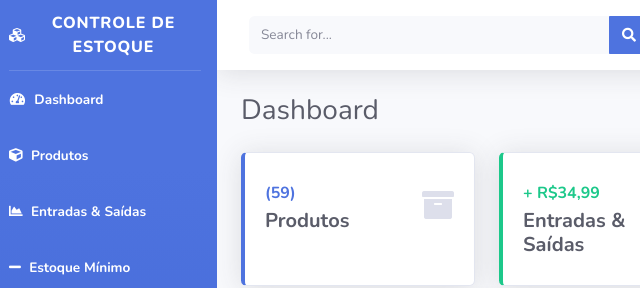
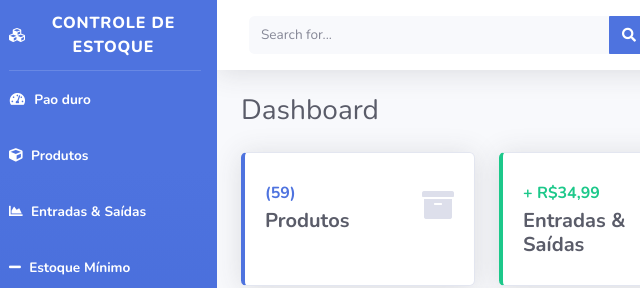
Before and after one commit to matheustorrens/ControleDeEstoque-FrontEnd, a website with bundled scripts: page index.html in a window 1280 px wide. Shown: the top 288 px of the page, 7-647 px from the left. Built offline with nearby package versions, Linux system fonts and the light colour scheme.

Commit message:
Alteração teste

```diff
--- a/index.html
+++ b/index.html
@@ -43,7 +43,7 @@
       <li class="nav-item active">
         <a class="nav-link" href="index.html">
           <i class="fas fa-fw fa-tachometer-alt"></i>
-          <span>Dashboard</span></a>
+          <span>Pao duro</span></a>
       </li>
 
       <li class="nav-item active">
```
